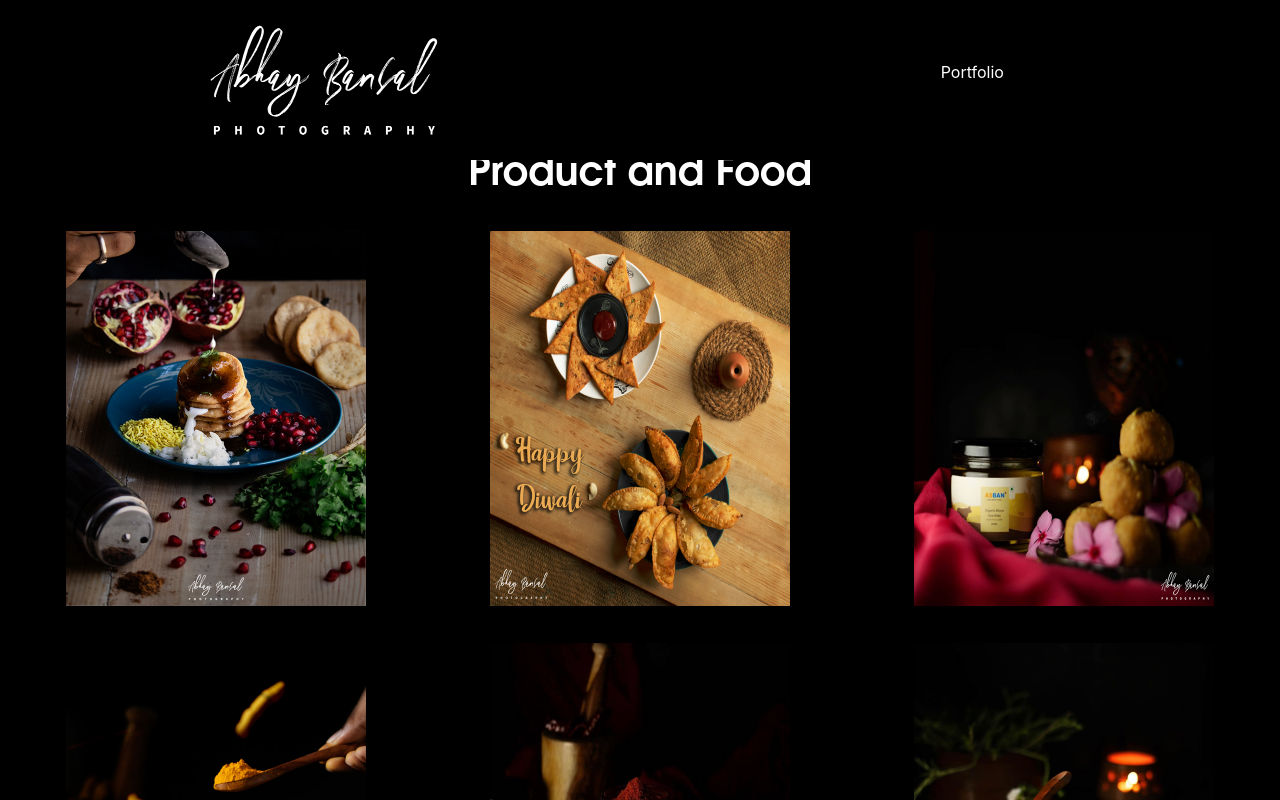
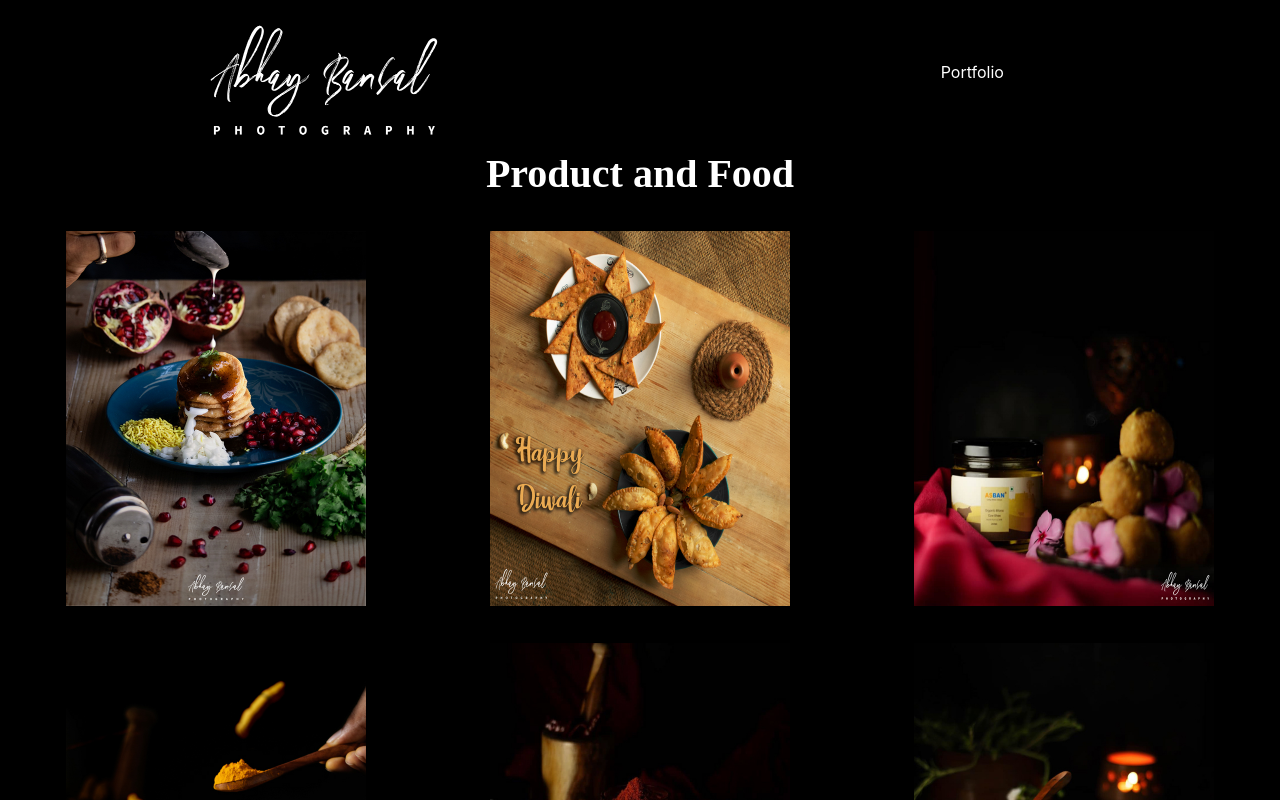
Before and after one commit to Chiragjn20/Project-photo, a React (Create React App) app: page /portfolio/food in a window 1280 px wide. Shown: the top 800 px of the page. Built offline with nearby package versions, Linux system fonts and the light colour scheme.

Commit message:
font updated

```diff
--- a/src/component/App.css
+++ b/src/component/App.css
@@ -393,3 +393,7 @@ background-color:black;
             color: white;
 
         }
+
+        .text1{
+            font-family: 'Brush Script MT', cursive;
+        }
```
Also changed, not shown: public/index.html (line endings or trailing spaces).
